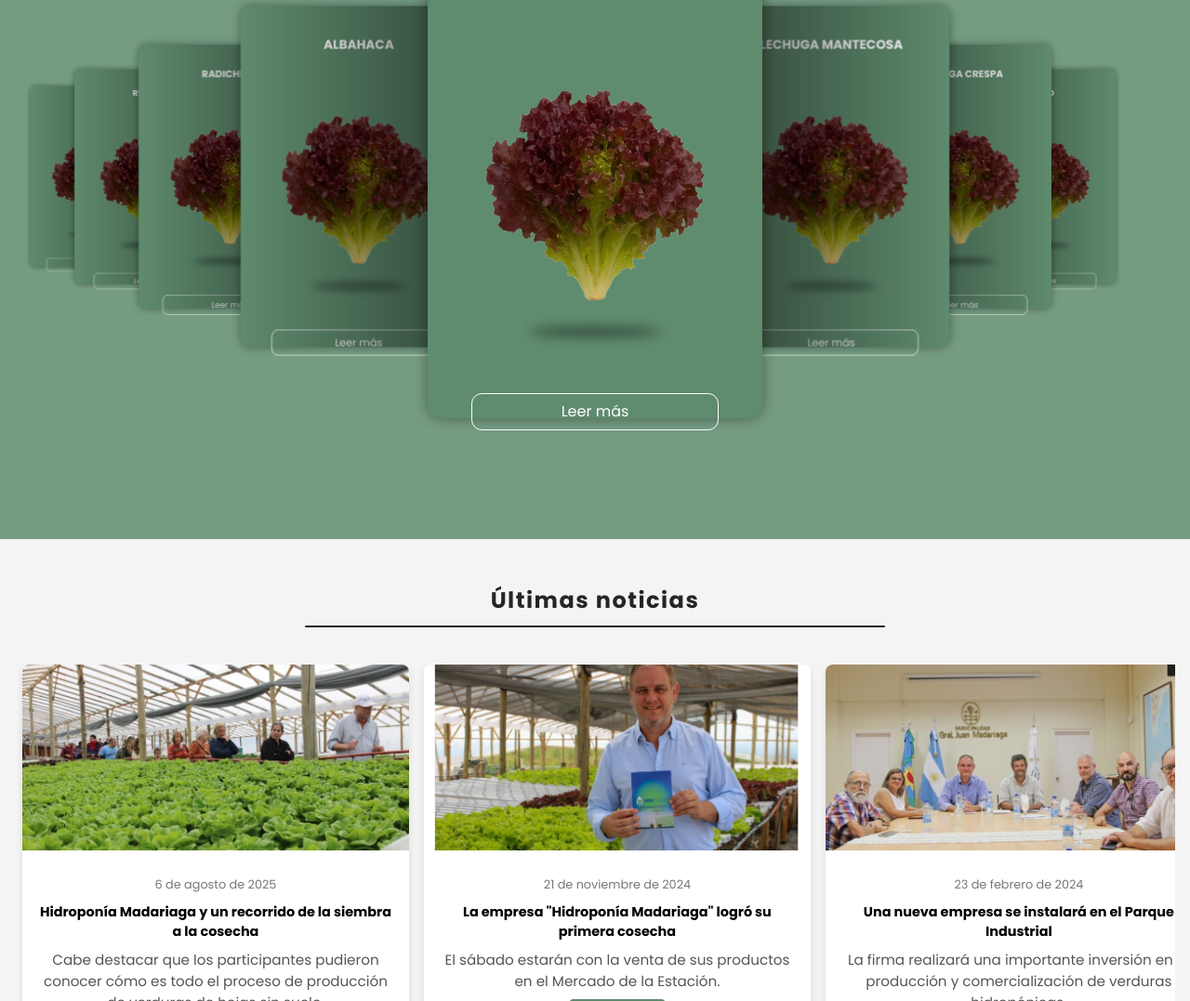
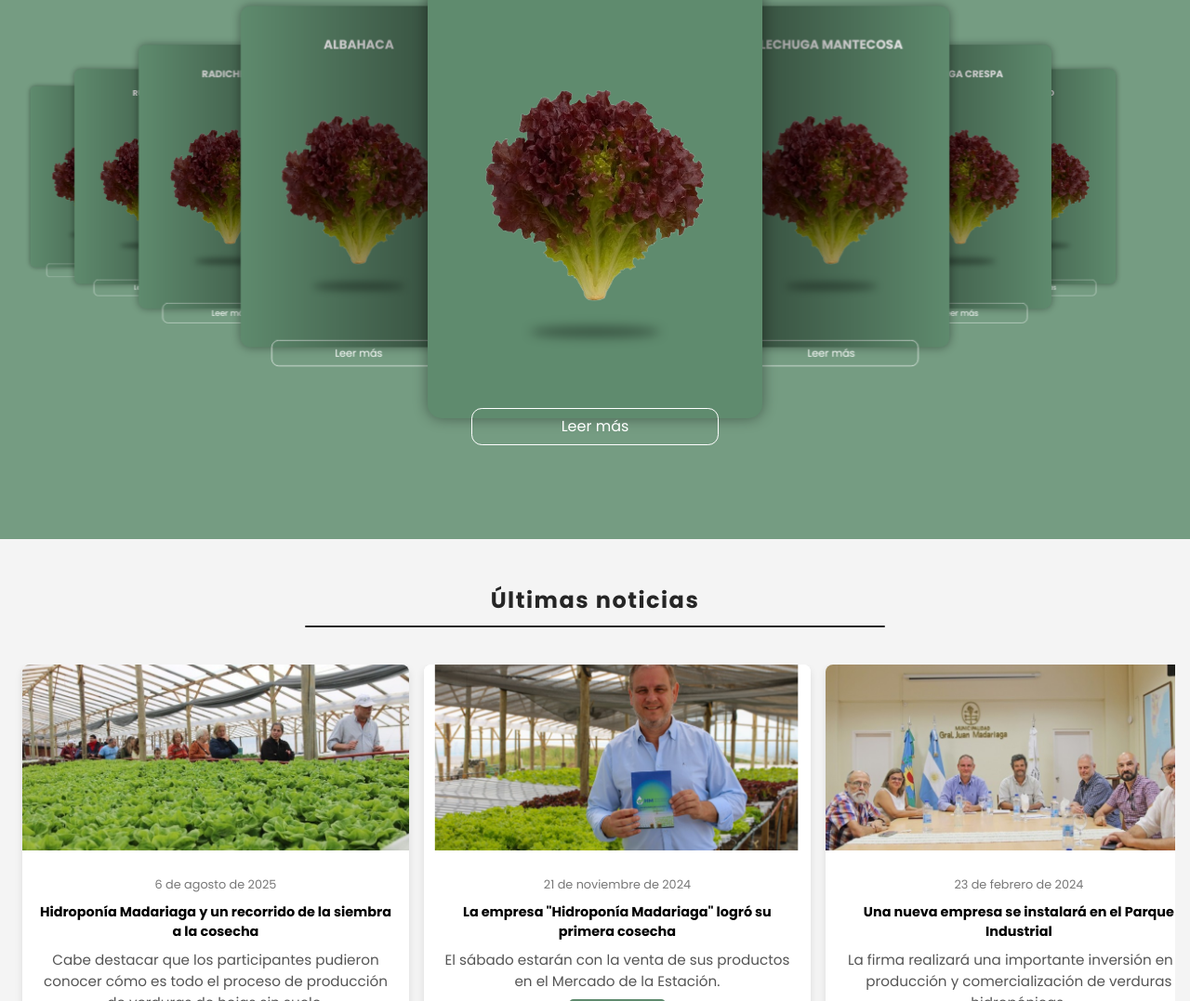
Before and after one commit to valentinaskrobacki/Hidroponiamadariaga, a plain HTML site: page index.html in a window 1280 px wide. Shown: the part 1087-2164 px from the top of the page at 93% size. Drawn offline with nearby package versions, Linux system fonts and the light colour scheme; a web font is replaced by a local one.

Commit message:
actualiz

```diff
--- a/estilos/estilos.css
+++ b/estilos/estilos.css
@@ -258,7 +258,7 @@ body {
 
 .btn-1 {
   display: block;
-  margin-top: 1rem auto 0;
+  margin: 1rem auto 0 auto;
   padding: 0.4rem 6rem;
   border: 1px solid #fff;
   color: #fff;
```
